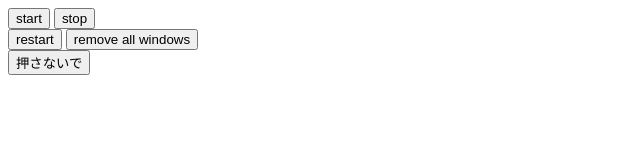
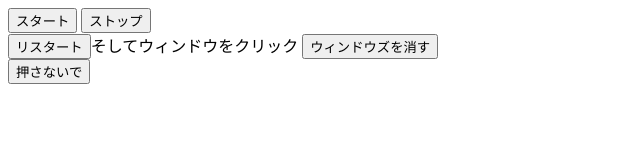
Before and after one commit to okathira/real-browser-game, a plain HTML site: page main.html in a window 1280 px wide. Shown: the whole page, without its empty margins (0-640 px from the left). Drawn offline with Linux system fonts and the light colour scheme.

Commit message:
日本語UI

```diff
--- a/main.html
+++ b/main.html
@@ -7,11 +7,11 @@
 </head>
 
 <body>
-  <button onclick="gameStart();">start</button>
-  <button onclick="gameStop();">stop</button>
+  <button onclick="gameStart();">スタート</button>
+  <button onclick="gameStop();">ストップ</button>
   <br>
-  <button onclick="gameRestart();">restart</button>
-  <button onclick="removeAllWindows();">remove all windows</button>
+  <button onclick="gameRestart();">リスタート</button>そしてウィンドウをクリック
+  <button onclick="removeAllWindows();">ウィンドウズを消す</button>
   <br>
   <button onclick="windowDance();">押さないで</button>
 </body>
```
Also changed, not shown: index.html (+2 -2 lines).
